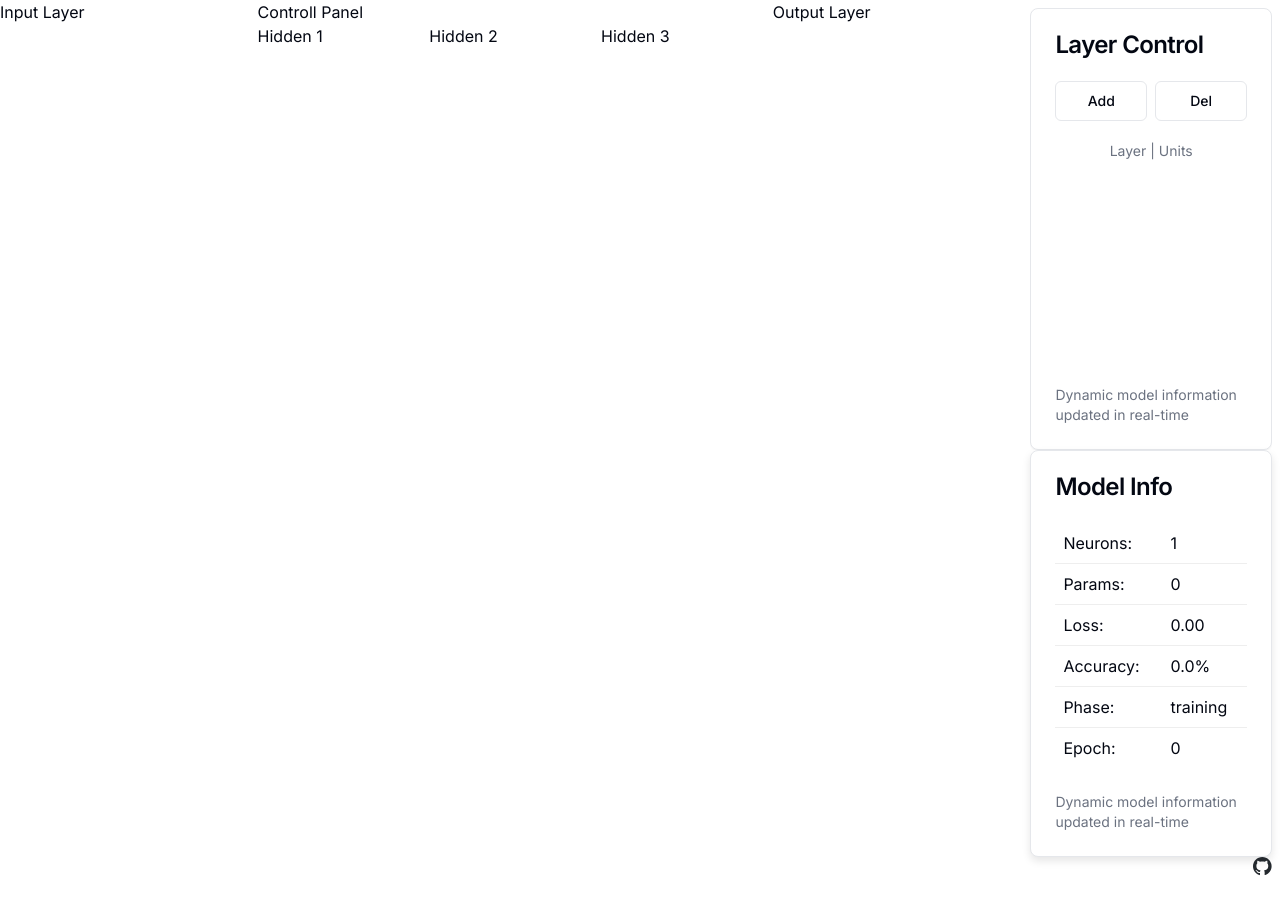
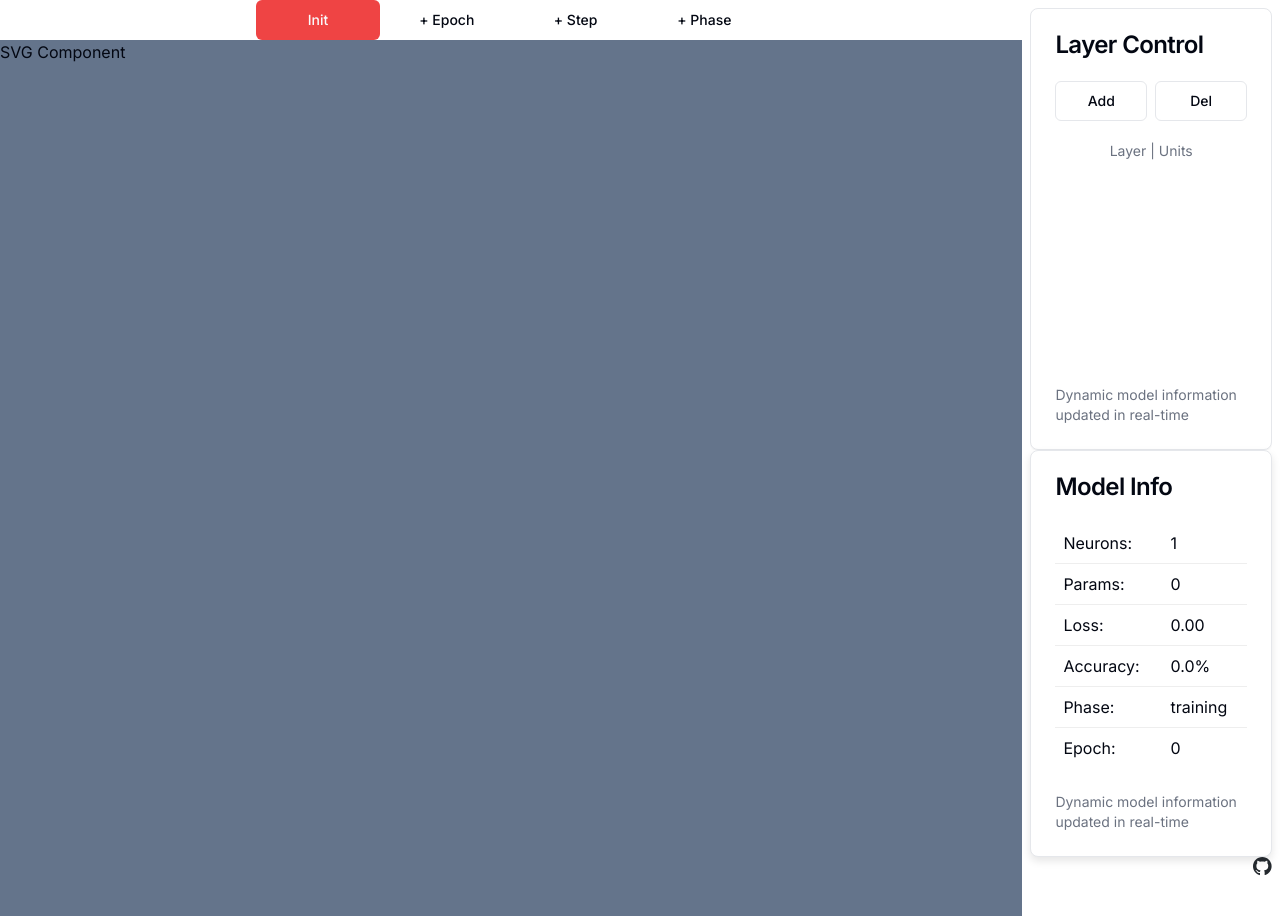
Before and after one commit to cleanupDev/nn_visualization, a Next.js app: page / in a window 1280 px wide. Before the commit the page ends 876 px from the top, so only its background shows below. Built offline with nearby package versions, Linux system fonts and the light colour scheme.

Commit message:
add basic control panel layout and buttons

```diff
--- a/app/page.tsx
+++ b/app/page.tsx
@@ -1,22 +1,21 @@
 import LayerControllCard from "@/components/sidecards/LayerControllCard";
 import LayerInfoCard from "@/components/sidecards/LayerInfoCard";
 import LinksInfo from "@/components/linksInfo/LinksInfo";
+import ControlPanel from "@/components/controllPanel/ControllPanel";
 
 export default function Home() {
   return (
     <main className="bg-[#ffffff]" style={{ height: "100vh" }}>
       <div className="grid grid-cols-5 gap-2" style={{ height: "100%" }}>
-        <div>Input Layer</div>
-        <div className="col-span-2">
-          <div>Controll Panel</div>
-          <div className="grid grid-cols-3 gap-2">
-            <div>Hidden 1</div>
-            <div>Hidden 2</div>
-            <div>Hidden 3</div>
+        <div className="col-span-4">
+          <div className="grid grid-cols-4">
+            <div className="col-span-2 col-start-2 col-end-4">
+              <ControlPanel />
+            </div>
           </div>
+          <div className="col-span-4 bg-slate-500 h-full">SVG Component</div>
         </div>
 
-        <div>Output Layer</div>
         <div className="grid grid-rows-13 grid-flow-col mr-2 mt-2">
           <div className="row-start-1 row-end-6">
             <LayerControllCard />
--- a/components/controllPanel/ControllPanel.tsx
+++ b/components/controllPanel/ControllPanel.tsx
@@ -1 +1,15 @@
-import * as React from "react";
+import React from "react";
+import { Button } from "@/components/ui/button";
+
+const ControlPanel = () => {
+  return (
+    <div className="grid grid-cols-4 gap-1">
+      <Button variant="destructive">Init</Button>
+      <Button variant="ghost">+ Epoch</Button>
+      <Button variant="ghost">+ Step</Button>
+      <Button variant="ghost">+ Phase</Button>
+    </div>
+  );
+};
+
+export default ControlPanel;
```
